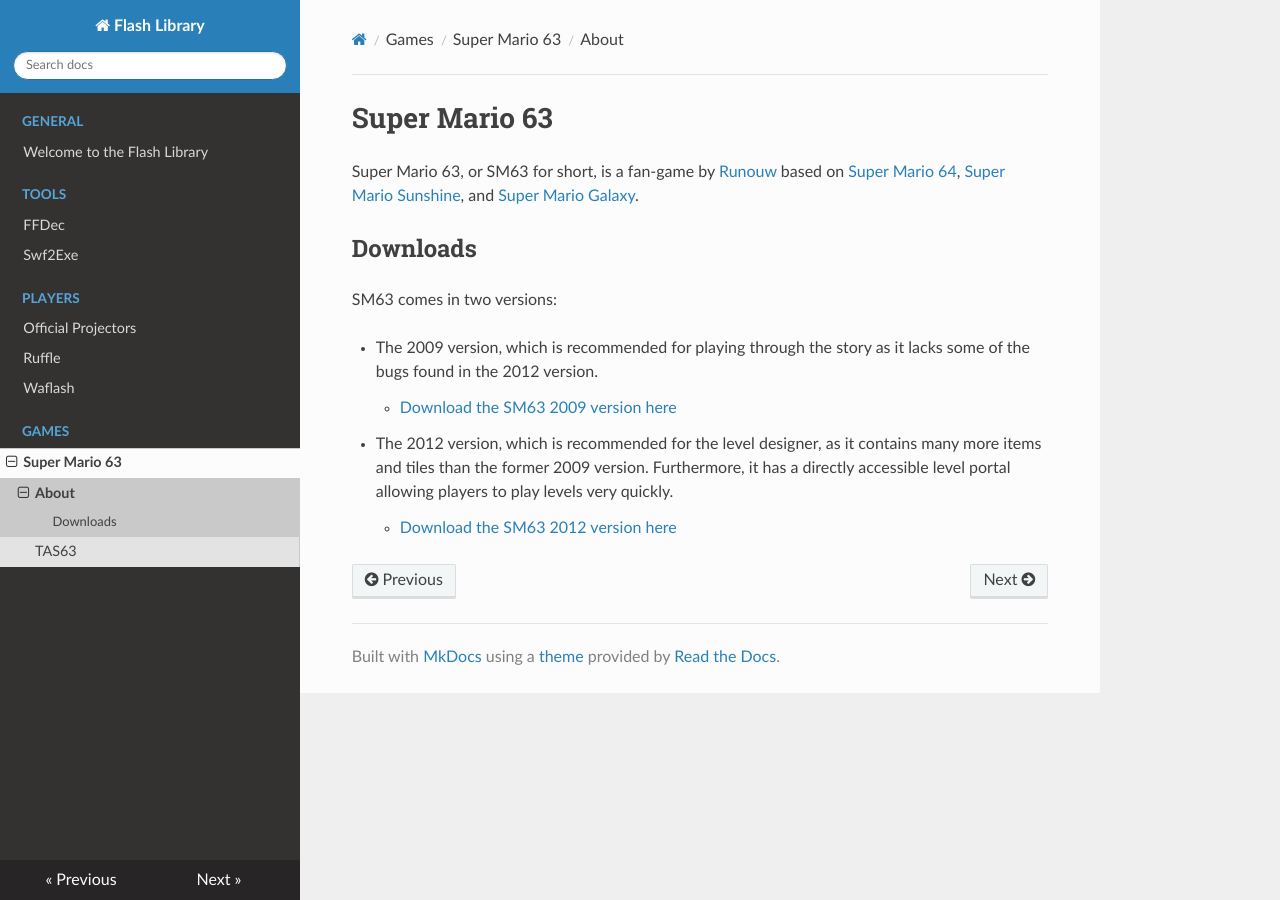
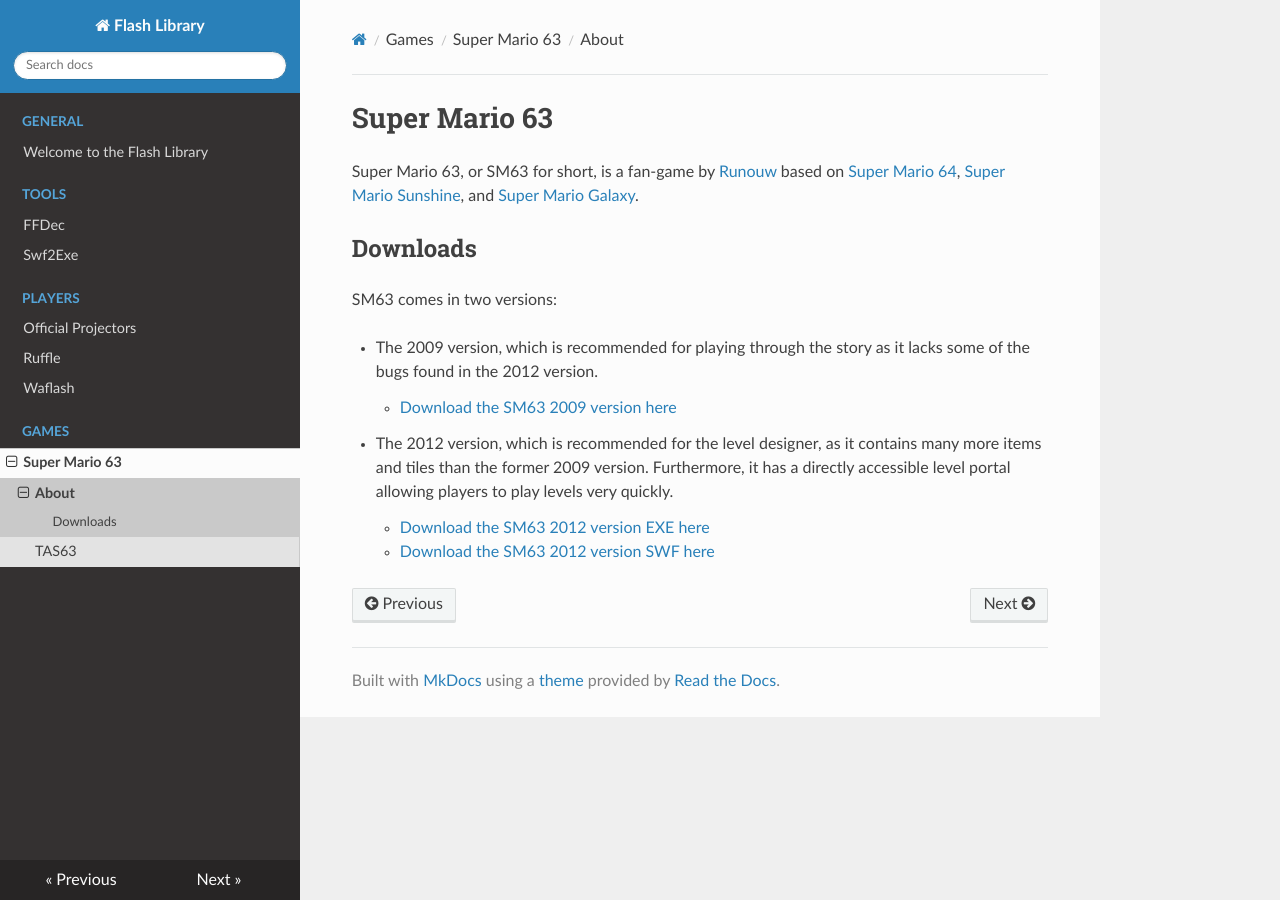
Before and after one commit to GTcreyon/FlashLibrary, an MkDocs documentation site: the page built from docs/games/sm63/sm63.md, in a window 1280 px wide. Built offline with MkDocs 1.6.1, drawn with Linux system fonts in a browser that asks for light colours; nearby versions of some CDN libraries.

Commit message:
Add link to the 2012 SWF

```diff
--- a/docs/games/sm63/sm63.md
+++ b/docs/games/sm63/sm63.md
@@ -7,9 +7,8 @@
 SM63 comes in two versions:
 
 - The 2009 version, which is recommended for playing through the story as it lacks some of the bugs found in the 2012 version.
-
 	- [Download the SM63 2009 version here](https://www.speedrun.com/resourceasset/dl4of)
 
 - The 2012 version, which is recommended for the level designer, as it contains many more items and tiles than the former 2009 version. Furthermore, it has a directly accessible level portal allowing players to play levels very quickly.
-
-	- [Download the SM63 2012 version here](http://runouw.com/games/sm63/sm63game.exe)
+	- [Download the SM63 2012 version EXE here](http://runouw.com/games/sm63/sm63game.exe)
+	- [Download the SM63 2012 version SWF here](http://runouw.com/games/sm63/sm63game.swf)
```
